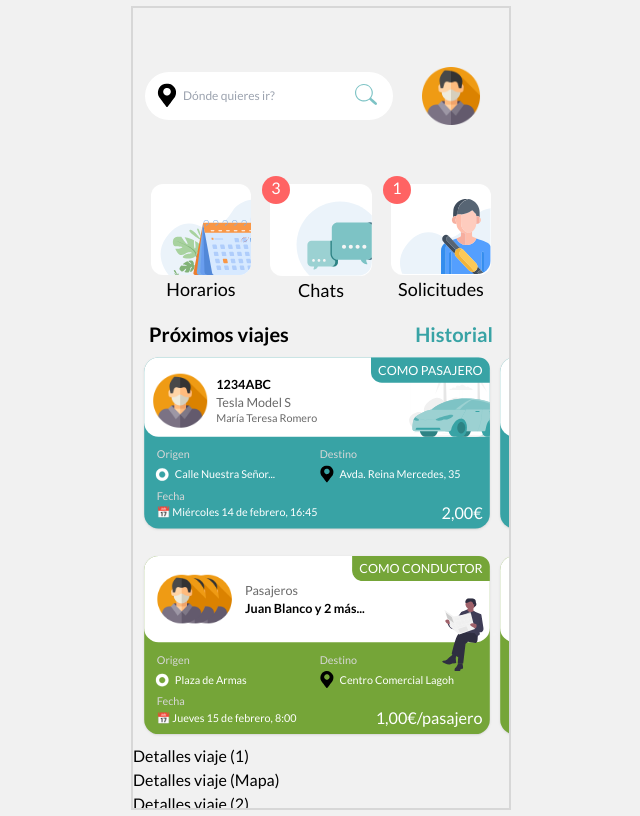
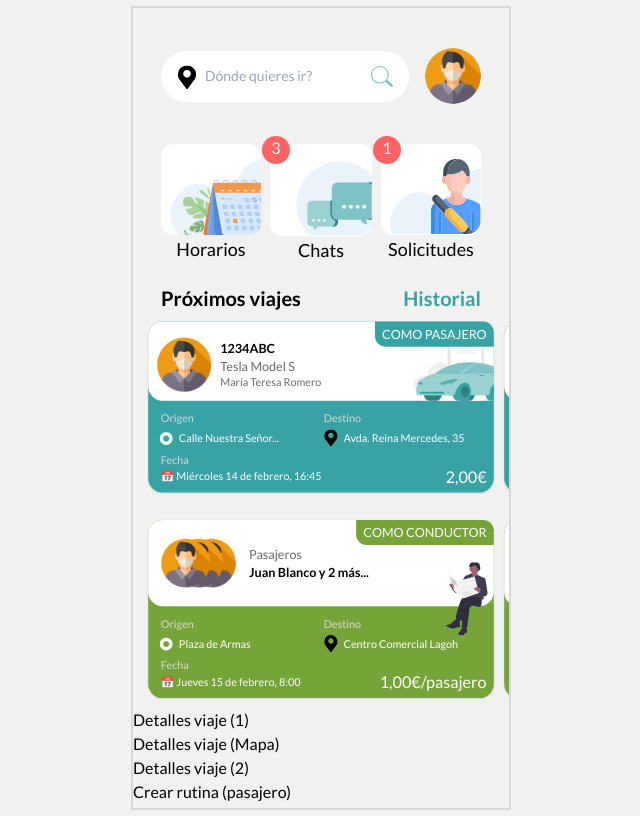
Before and after one commit to ISPP-Grupo5/BugaLink, a Next.js app in the folder bugalink-frontend/: page / in a window 1280 px wide. Shown: the whole page, without its empty margins (319-959 px from the left). Built offline with nearby package versions, Linux system fonts and the light colour scheme.

Commit message:
fix: layout changes

```diff
--- a/bugalink-frontend/components/buttons/Square/index.tsx
+++ b/bugalink-frontend/components/buttons/Square/index.tsx
@@ -19,7 +19,7 @@ export default function SquareButton({
       <div className="bg-baseOrigin">{Icon}</div>
       <p className="text-lg text-center">{text}</p>
       {numNotifications > 0 && (
-        <p className="absolute bg-light-red w-7 h-7 rounded-full text-white text-center  -left-2 -top-2">
+        <p className="absolute bg-light-red w-7 h-7 rounded-full text-white text-center -left-2 -top-2">
           {numNotifications}
         </p>
       )}
--- a/bugalink-frontend/components/cards/driver/index.tsx
+++ b/bugalink-frontend/components/cards/driver/index.tsx
@@ -6,7 +6,7 @@ export default function DriverCard() {
   return (
     <Link
       href="#"
-      className="scale-90 -translate-x-2 snap-center shrink-0 block shadow bg-green rounded-2xl hover:bg-gray-100 w-96"
+      className="scale-90 snap-center shrink-0 block shadow bg-green rounded-2xl hover:bg-gray-100 w-96"
     >
       <span className="bg-white relative rounded-2xl shadow-lg">
         <div className="absolute right-0 z-10 text-right text-ellipsis">
--- a/bugalink-frontend/components/cards/passenger/index.tsx
+++ b/bugalink-frontend/components/cards/passenger/index.tsx
@@ -6,7 +6,7 @@ export default function PassengerCard() {
   return (
     <Link
       href="#"
-      className="scale-90 -translate-x-2 snap-center shrink-0 block shadow bg-turquoise rounded-2xl hover:bg-gray-100 w-96"
+      className="scale-90 snap-center shrink-0 block shadow bg-turquoise rounded-2xl hover:bg-gray-100 w-96"
     >
       <span className="bg-white relative rounded-2xl shadow-lg">
         <div className="absolute right-0 z-10 text-right text-ellipsis">
--- a/bugalink-frontend/pages/index.tsx
+++ b/bugalink-frontend/pages/index.tsx
@@ -7,40 +7,31 @@ import Glass from '/public/icons/Vista-Principal/glass.svg';
 import Solicitud from 'public/icons/Vista-Principal/solicitud.svg';
 import Destino from 'public/icons/Vista-Principal/destino.svg';
 import SquareButton from '../components/buttons/Square';
+import AnimatedLayout from '../components/layouts/animated';
 
 export default function Home() {
   return (
-    // TODO: use AnimatedLayout everywhere via _app.tsx
-    <div className="h-full w-full bg-baseOrigin">
+    <AnimatedLayout className="bg-baseOrigin">
       <div className="flex flex-col">
-        <span className="relative flex items-center">
-          <form className="flex flex-grow h-12 w-full relative bg-white rounded-full justify-items-center ml-3">
-            <div className="ml-3 mt-3.5">
-              <Destino className="w-5 h-5 stroke-light-turquoise fill-light-turquoise flex-none scale-125" />
-            </div>
-
+        <span className="flex items-center px-7 my-10 space-x-4">
+          <form className="flex py-3 px-4 w-full bg-white rounded-full items-center">
+            <Destino className="w-5 h-5 stroke-light-turquoise fill-light-turquoise flex-none scale-125 translate-y-0.5" />
             <input
               type="search"
               placeholder="Dónde quieres ir?"
-              className="w-full text-xs rounded-full ml-1.5"
+              className="w-full text-sm rounded-full ml-2"
             ></input>
-
-            <button type="submit" className="mr-4 -mt-1 ">
+            <button type="submit" className="">
               <Glass />
             </button>
           </form>
-
-          <div className="rounded-full">
           <img
             src="/icons/Vista-Principal/hombre.png"
-              className="object-scale-down h-44 w-44 scale-50"
+            className="h-14 aspect-square rounded-full"
           />
-          </div>
         </span>
-      </div>
 
-      <div className="flex">
-        <span className="px-2 grid grid-cols-3 justify-items-center w-full">
+        <span className="flex justify-between w-full px-7">
           <SquareButton
             text="Horarios"
             link="#"
@@ -61,20 +52,17 @@ export default function Home() {
             numNotifications={1}
           />
         </span>
-      </div>
 
-      <div className="relative" data-carousel="static">
-        <span className="grid grid-cols-2 mt-4">
-          <p className="text-xl text-left ml-4 font-semibold">
-            Próximos viajes
-          </p>
+        <span className="flex justify-between mt-5 px-7">
+          <p className="text-xl text-left font-semibold">Próximos viajes</p>
           <a href="#">
-            <p className="text-xl text-right mr-4 text-turquoise font-semibold">
+            <p className="text-xl text-right text-turquoise font-semibold">
               Historial
             </p>
           </a>
         </span>
 
+        <div data-carousel="static">
           <div className="relative w-full flex -space-x-7 snap-x snap-mandatory overflow-x-auto">
             <PassengerCard />
             <PassengerCard />
@@ -93,6 +81,7 @@ export default function Home() {
             <DriverCard />
           </div>
         </div>
+
         <div className="flex flex-col">
           <Link href="/ride/V1StGXR8_Z5jdHi6B-myT/detailsOne">
             Detalles viaje (1)
@@ -110,8 +99,11 @@ export default function Home() {
             Crear rutina (conductor)
           </Link>
           <Link href="/recommendations">Recomendaciones</Link>
-        <Link href="/request/V1StGXR8_Z5jdHi6B-myT/accept">Aceptar petición</Link>
+          <Link href="/request/V1StGXR8_Z5jdHi6B-myT/accept">
+            Aceptar petición
+          </Link>
         </div>
       </div>
+    </AnimatedLayout>
   );
 }
```
Lines whose indentation alone changed are shown as unchanged.
